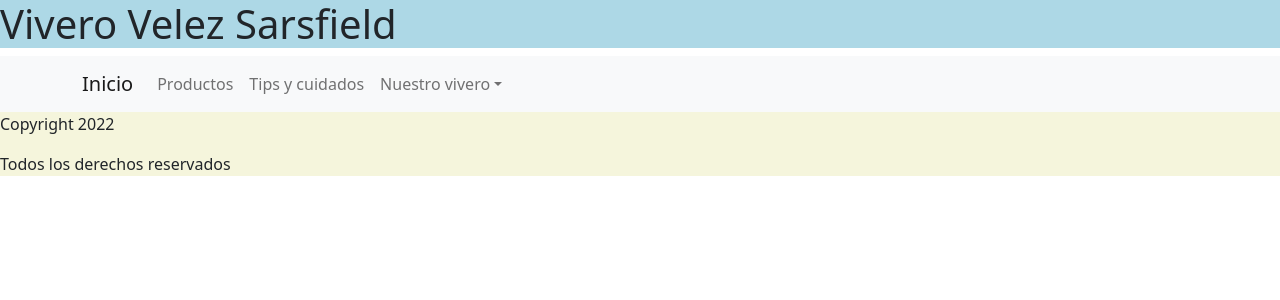
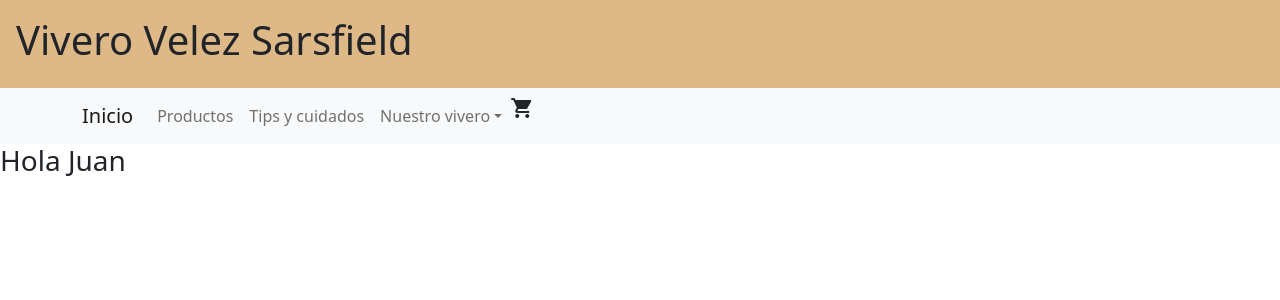
Before and after one commit to MaxiScarpatti/ecommerce_scarpatti, a React (Create React App) app: page / in a window 1280 px wide. Shown: the top 300 px of the page. Built offline with nearby package versions, Linux system fonts and the light colour scheme.

Commit message:
Desafio 3 Crea tu Landing

```diff
--- a/public/index.html
+++ b/public/index.html
@@ -12,6 +12,8 @@
     <link rel="apple-touch-icon" href="%PUBLIC_URL%/logo192.png" />
 
     <link rel="manifest" href="%PUBLIC_URL%/manifest.json" />
+    <link href="https://fonts.googleapis.com/icon?family=Material+Icons"
+    rel="stylesheet">
 
     <title>React App</title>
   </head>
--- a/src/App.js
+++ b/src/App.js
@@ -1,13 +1,14 @@
-import Footer from "./components/Footer"
 import Header from "./components/Header"
+import ItemListContainer from "./components/ItemListContainer"
 import Navbar from "./components/NavBar"
+
 
 const App = () => {
     return (
     <>
     <Header/>
     <Navbar/>
-    <Footer/>
+    <ItemListContainer greeting nombre="Juan"/>
     </>
     )
 }
--- /dev/null
+++ b/src/components/CartWidget.js
@@ -0,0 +1,14 @@
+import React from 'react'
+
+const CartWidget = () => {
+  return (
+    <div>
+        <span className="material-icons">
+        shopping_cart
+        </span>
+    </div>
+
+  )
+}
+
+export default CartWidget
--- /dev/null
+++ b/src/components/ItemListContainer.js
@@ -0,0 +1,17 @@
+import React from 'react'
+
+const ItemListContainer = (greeting) => {
+
+
+  return (
+    <>
+    <div className="person">
+      <h3>Hola {greeting.nombre}</h3>
+    </div>
+    </>
+
+
+  )
+}
+
+export default ItemListContainer
--- a/src/components/NavBar.js
+++ b/src/components/NavBar.js
@@ -1,4 +1,5 @@
 import { Container, Nav, NavDropdown, Navbar } from 'react-bootstrap'
+import CartWidget from './CartWidget'
 
 const NavBar = () => {
     return (
@@ -16,7 +17,7 @@ const NavBar = () => {
                 <NavDropdown.Item href="#action/3.3">Preguntas frecuentes</NavDropdown.Item>
                 <NavDropdown.Divider />
                 <NavDropdown.Item href="#action/3.4">Política de devolución</NavDropdown.Item>
-              </NavDropdown>
+              </NavDropdown><CartWidget/>
             </Nav>
           </Navbar.Collapse>
         </Container>
--- a/src/estilos.scss
+++ b/src/estilos.scss
@@ -1,7 +1,41 @@
+* {
+    padding: 0;
+    margin: 0;
+    box-sizing: border-box;
+  }
 
-h1 {
-    background-color: lightblue;
-}
-footer {
-    background-color: beige;
-}
+  html , body , #root {
+    height: 100vh;
+  }
+
+  a {
+    color: black;
+    text-decoration: none;
+  }
+
+  #root {
+    display: flex;
+    flex-direction: column;
+  }
+
+  #root > main , #root > header , #root > footer {
+    padding: 1rem;
+  }
+
+  #root > main {
+    flex-grow: 1;
+  }
+
+  #root > header {
+    background-color: burlywood;
+    display: flex;
+    justify-content: space-between;
+    align-items: center;
+    box-shadow: 0 2px 4px rgba(0, 0, 0, 0.2);
+
+    nav {
+      a {
+        margin-left: 1rem;
+      }
+    }
+  }
```
